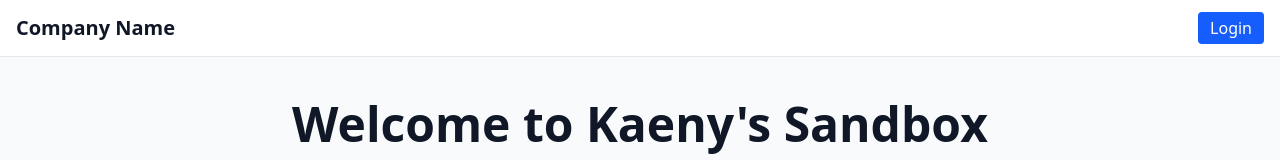
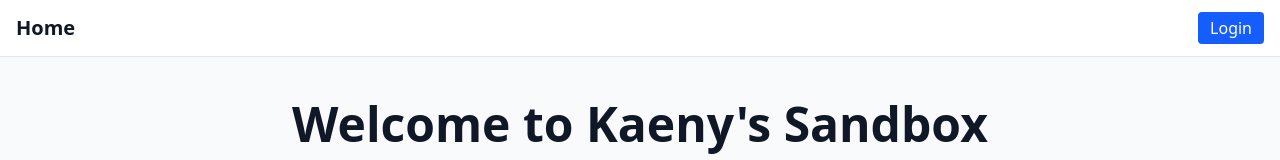
Before and after one commit to kitocole/nextjs-dashboard, a Next.js app: page / in a window 1280 px wide. Shown: the top 160 px of the page. Built offline with nearby package versions, Linux system fonts and the light colour scheme; no server answers.

Commit message:
add Home

```diff
--- a/components/layout/Navbar.tsx
+++ b/components/layout/Navbar.tsx
@@ -43,7 +43,7 @@ export function Navbar() {
           </>
         )}
         <Link href="/" className="text-xl font-bold">
-          Company Name
+          Home
         </Link>
       </div>
 
```
